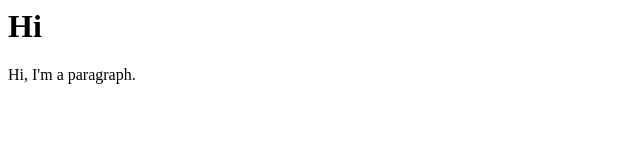
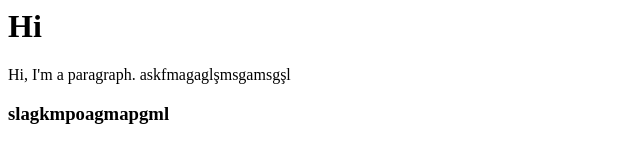
Before and after one commit to akayrailhan/MyPortfolio, a plain HTML site: page index.html in a window 1280 px wide. Shown: the whole page, without its empty margins (0-640 px from the left). Drawn offline with Linux system fonts and the light colour scheme.

Commit message:
Update index.html

```diff
--- a/index.html
+++ b/index.html
@@ -4,5 +4,6 @@
     </head>
     <body>
         <h1>Hi</h1>
-        <p>Hi, I'm a paragraph.</p>
+        <p>Hi, I'm a paragraph. askfmagaglşmsgamsgşl</p>
+        <h3>slagkmpoagmapgml</h3>
 </html>
```
